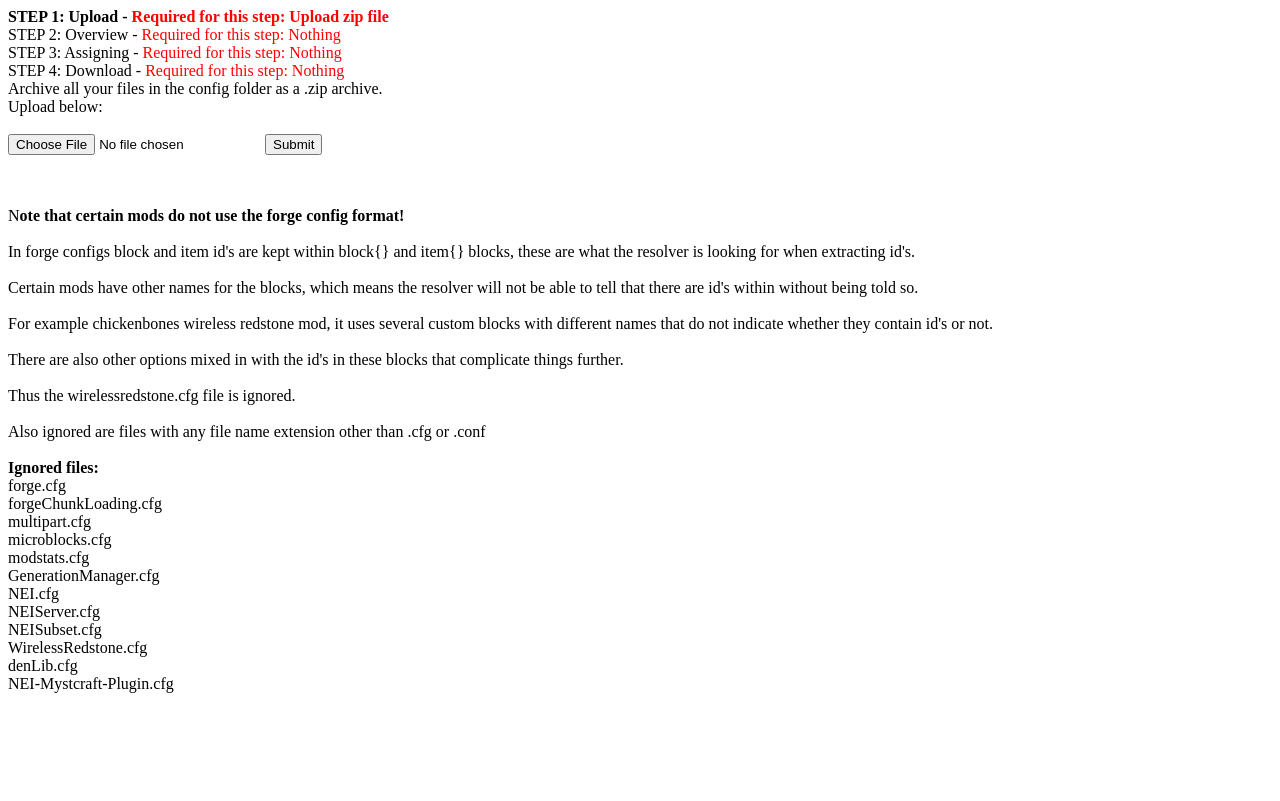
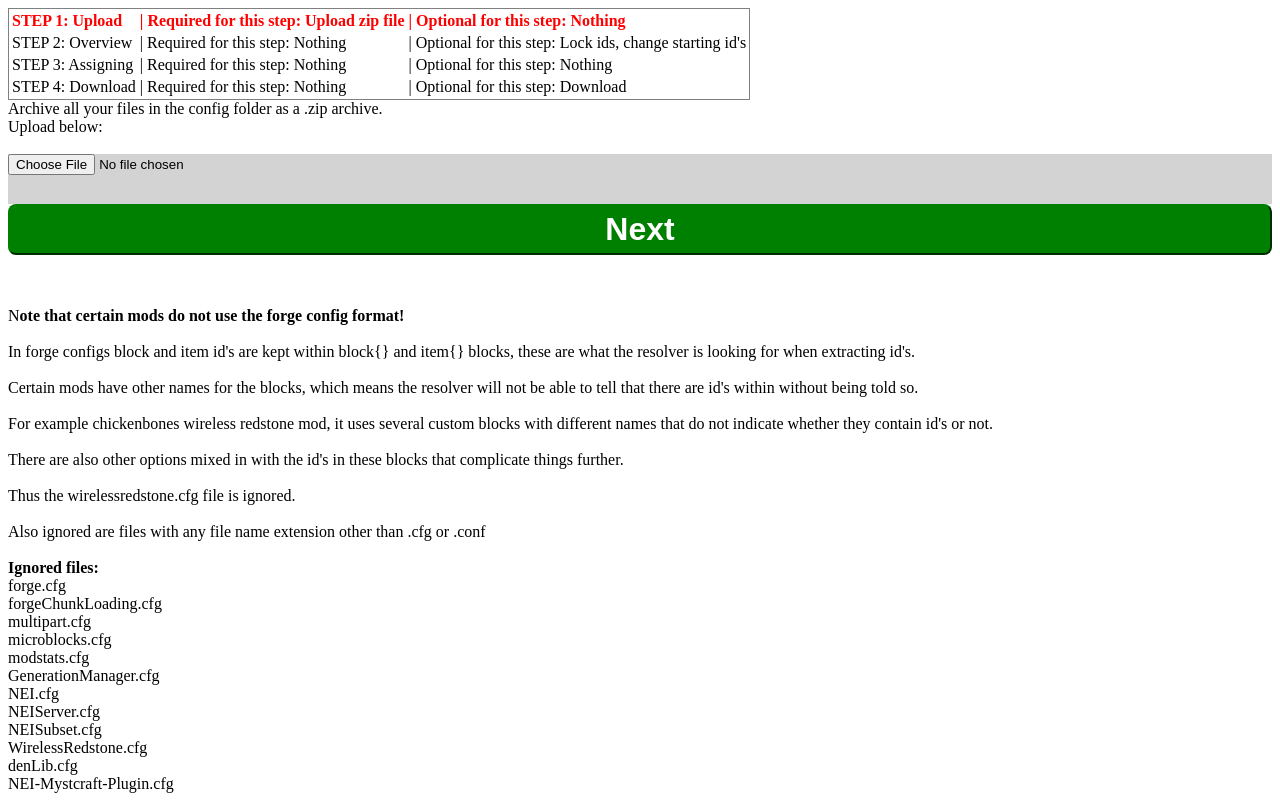
Before and after one commit to Forecaster/idResolver, a PHP site: page / in a window 1280 px wide. Before the commit the page ends 693 px from the top, so only its background shows below. Run offline with PHP 8.4, Linux system fonts and the light colour scheme.

Commit message:
Interface improvements

```diff
--- a/inc_functions.php
+++ b/inc_functions.php
@@ -3,22 +3,33 @@ function step($currentstep)
 {
   $step[1]['name'] = "STEP 1: Upload";
   $step[1]['req'] = "Upload zip file";
+  $step[1]['opt'] = "Nothing";
 
   $step[2]['name'] = "STEP 2: Overview";
   $step[2]['req'] = "Nothing";
+  $step[2]['opt'] = "Lock ids, change starting id's";
 
   $step[3]['name'] = "STEP 3: Assigning";
   $step[3]['req'] = "Nothing";
+  $step[3]['opt'] = "Nothing";
 
   $step[4]['name'] = "STEP 4: Download";
   $step[4]['req'] = "Nothing";
+  $step[4]['opt'] = "Download";
 
+  echo "<Table style='border: 1px solid gray;'>";
   foreach ($step as $key => $value)
   {
-    if ($key == $currentstep) echo "<div style='font-weight: bold;'>"; else echo "<div>";
+    if ($key == $currentstep) $class = "step"; else $class = null;
 
-    echo $value['name'] . " - <div class=target>Required for this step: " . $value['req'] . "</div></div>";
+    echo "
+    <TR>
+      <TD class=$class>" . $value['name'] . "</TD>
+      <TD class=$class> | Required for this step: " . $value['req'] . "</TD>
+      <TD class=$class> | Optional for this step: " . $value['opt'] . "</TD>
+    </TR>";
   }
+  echo "</Table>";
 }
 
 function myVarDump($array)
--- a/index.php
+++ b/index.php
@@ -106,8 +106,8 @@ if (!isset($_POST['step']) || $_POST['step'] == 1)
   <br>
   <form action='' method='post' enctype='multipart/form-data'>
     <input type=hidden name=step value=2 />
-    <input type='file' name='file' />
-    <input type=submit value='Submit' />
+    <input type='file' name='file' style='width: 100%; height: 50px; background-color: lightgray;' /><br>
+    <input class=button type=submit value='Next' />
   </form><br>
   <br>
   N<span style='font-weight: bold;'>ote that certain mods do not use the forge config format!</span><br>
@@ -142,30 +142,28 @@ if (@$_POST['step'] == 2)
 
   if ($error == 0)
   {
-    echo "Successfully read archive!<br>
+    echo "
     Your key: <div id=key class=key>" . $filekey . "</div><br>
-    Copy this key. If you accidentally close this window or otherwise is unable to download the file in the last step this key will let you access it.<br>
+    Copy this key. Should you be unable to download the archive in the final step this can be used to recover it. You should also include this when reporting bugs.<br>
     <br>
     Now you may overview the id's that were found in the configs you provided.<br>
-    You may tick the box before any id to lock it. This will exclude this option from being assigned a new id in the next step as well as exclude the same id from the assigning process.
-    <form action='' method=post><br>
+    You may tick the box before any id to lock it. This will exclude this option from being assigned a new id in the next step as well as exclude the same id from the assigning process.<br>
     <br>
     Here you may specify the starting values at which block and item id's will start being assigned.<br>
+    These will override the above default values. Leave blank to use the defaults.<br>
+    <form action='' method=post>
+   <input type=text size=20 name=startblock placeholder='Starting block ID' />
+   <input type=text size=20 name=startitem placeholder='Starting item ID' /><br>
     Default block: $startblock. Default item: $startitem<br>
-    These will override the above default values. Leave blank to use the defaults above.<br>
-   <input type=text size=20 name=startblock placeholder='Starting block ID' />
-   <input type=text size=20 name=startitem placeholder='Starting item ID' />";
-
+   <input class=button type='submit' value='Next' />";
 
     $archivepath = "archives/$filekey.zip";
     $targetpath = "extracted/$filekey";
 
     #list($times_read, $configs, $configValues, $names) = readZip($path . $filename, $ignore, 2);
 
-    if (extractZip($archivepath, $targetpath) === true)
-      echo "<br>Extract: Success!<br><br>";
-    else
-      echo "<br>Extract: Something else happened!<br><br>";
+    if (!extractZip($archivepath, $targetpath))
+      echo "<br><br>[Error]Something went wrong when trying to extract your archive!<br><br>";
 
     $dirpath = "extracted/$filekey";
 
@@ -237,8 +235,7 @@ if (@$_POST['step'] == 2)
       echo "</div>";
       $title_counter++;
     }
-
-    echo "<input type='submit' value=Submit /></form></div>";
+    echo "</form></div>";
   }
   else
   {
@@ -266,7 +263,18 @@ if (@$_POST['step'] == 3)
     $startitem = $_SESSION['startitem'];
 
   step(3);
-  echo "<div id=key class=key>" . $_SESSION['filekey'] . "</div><br>";
+  echo "<div id=key class=key>Key: " . $_SESSION['filekey'] . "</div><br><br>";
+
+  echo "
+  <div>
+    You may review the changes made below, then proceed to the final step where your download will be avaliable.
+  </div>
+  <div>
+    <form action='' method=post>
+      <input type=hidden name=step value=4 />
+      <input class=button type=submit value=Next />
+    </form>
+  </div>";
 
   foreach ($_POST as $key => $value)
   {
@@ -345,17 +353,6 @@ if (@$_POST['step'] == 3)
   {
     echo $key . " => " . $value['name'] . "<br>" . nl2br($value['newContents']) . "<br>";
   }*/
-
-  echo "
-  <div>
-    If these changes look right proceed to writing by clicking the next button. If not go back and make changes.
-  </div>
-  <div>
-    <form action='' method=post>
-      <input type=hidden name=step value=4 />
-      <input type=submit value=Next />
-    </form>
-  </div>";
 }
 }
 
--- a/styles.css
+++ b/styles.css
@@ -31,7 +31,31 @@ div.needle
   display: inline-block;
 }
 
+TD.step
+{
+  color: red;
+  font-weight: bold;
+}
+
 r
 {
   color: red;
 }
+
+.button
+{
+  position: relative;
+  width: 100%;
+  color: #FFF;
+  text-decoration: none;
+  background-color: green;
+  font-weight: 900;
+  font-size: 2em;
+  padding: 5px;
+  /*width: 134px;*/
+  -moz-border-radius: 8px;
+  -webkit-border-radius: 8px;
+  border-radius: 8px;
+  border-color: green;
+  border-width: 2px;
+}
```
